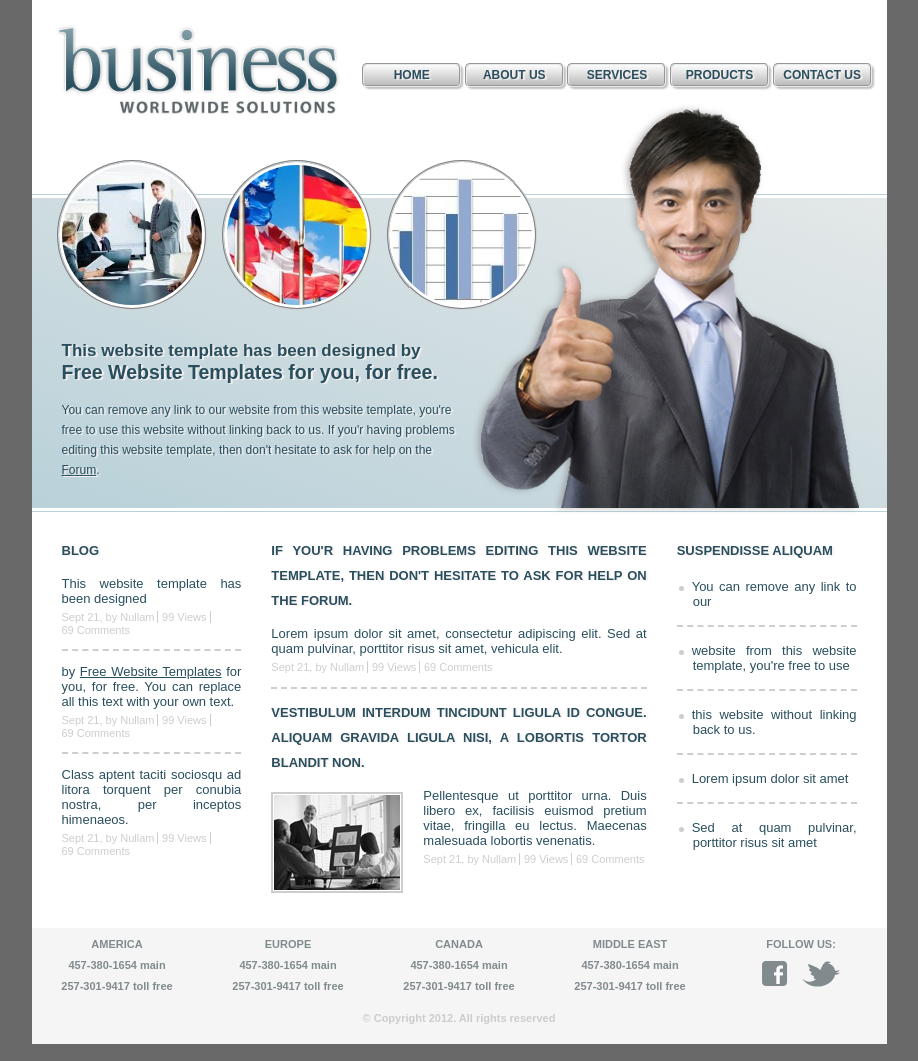
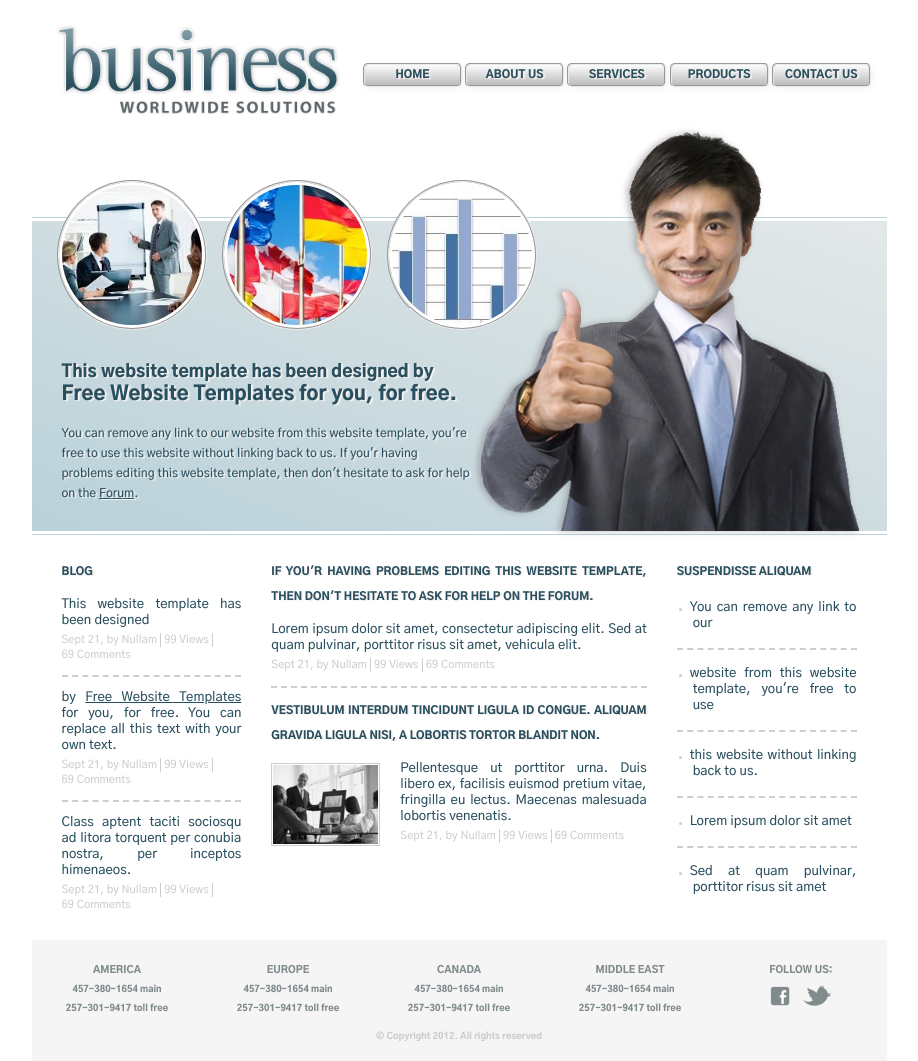
Before and after one commit to Ditiite/Business-webpage-Integrify, a plain HTML site: page index.html in a window 1280 px wide. Shown: the whole page, without its empty margins (181-1099 px from the left). Drawn offline with Linux system fonts and the light colour scheme.

Commit message:
Last small changes for font

```diff
--- a/css/styles.css
+++ b/css/styles.css
@@ -1,8 +1,3 @@
-
-html {
-    background-color: dimgrey;
-}
-
 body {
     font-size: 13px;
     color: #294f5e;
@@ -12,9 +7,7 @@ body {
 .container {
     display: flex;
     flex-flow: column wrap;
-    font-family: 'Cabin', sans-serif;
-    /* font-family: 'Roboto', sans-serif; */
-    /* font-family: 'Source Sans Pro', sans-serif; */
+    font-family: 'Gothic A1', sans-serif;
     margin: 0 auto;
     width: 855px;
 }
@@ -26,7 +19,7 @@ h1,
 }
 
 h2 {
-    font-size: 13px;
+    font-size: 11px;
     line-height: 25px;
 }
 
@@ -75,13 +68,13 @@ a {
     border-radius: 5px;
     background: linear-gradient(#fdfcfc, #bdbcbc);
     display: inline-flex;
-    font-weight: bold;
-    font-size: 12px;
+    font-weight: 600;
+    font-size: 11px;
     justify-content: space-evenly;
     padding: 3px 0;
     width: 95px;
     transition: all 0.7s ease-in-out;
-    box-shadow: 2px 2px 2px silver;
+    box-shadow: 2px 2px 6px #f3f3f3;
 }
 
 .navigator li:hover {
@@ -97,7 +90,7 @@ a {
 
 /*********** MAIN CONTENT SECTION **********/
 .main {
-    padding-top: 90px;
+    padding-top: 110px;
     width: 100%;
     background: #fff;
     position: relative;
@@ -140,14 +133,14 @@ a {
     font-size: 17px !important;
 }
 
-.main > .layer-hero {
+.layer-hero {
     position: absolute;
     bottom: 4;
     right: 20;
     z-index: 1001;
 }
 
-.main > .layer-background {
+.layer-background {
     width: 100%;
     height: 310px;
     position: absolute;
@@ -158,7 +151,7 @@ a {
     padding: 3px 0;
 }
 
-.main > .layer-background > .gradient {
+.gradient {
     background: linear-gradient(to top right, #b9d1d9, #e4e8e8);
     height: 100%;
     width: 100%;
@@ -171,7 +164,7 @@ a {
 }
 
 .round-img {
-    border: 2px groove #ced2d5;
+    border: 2px groove #e9ebea;
     border-radius: 50%;
     background-color: white;
     height: 140px;
@@ -186,7 +179,7 @@ a {
 .smiling-man {
     -webkit-filter: drop-shadow(-3px 0 3px rgba(122, 113, 113, 0.5));
     filter: drop-shadow(-3px 0 3px rgba(122, 113, 113, 0.5));
-    width:400px;
+    width: 400px;
 }
 
 /********** BLOG - ARTICLE SECTION **********/
@@ -253,9 +246,10 @@ ul.article-data {
 
 article > img {
     float: left;
-    border: 2px solid #cfcccc;
-    margin: 17px 20px 20px 0;
+    border: 1px solid #cfcccc;
+    margin: 15px 20px 20px 0;
     padding: 1px;
+    width: 105px;
 }
 
 /** ASIDE SECTION **/
@@ -282,25 +276,25 @@ article > img {
     content: '';
     -webkit-border-radius: 50%;
     border-radius: 50%;
-      height: 5px;
-      width: 5px;
+    height: 3px;
+    width: 3px;
     margin-right: 0.5rem;
     background-color: #cfcccc;
-
 }
 
 /*********** FOOTER SECTION **********/
 .footer {
     background-color: #f5f5f5;
     color: #818b8d;
-    font-size: 11px;
+    font-size: 9px;
     font-weight: bolder;
     line-height: 10px;
+    padding-top: 15px;
 }
 
 h3 {
     text-transform: uppercase;
-    font-size: 1em;
+    font-size: 10px;
 }
 
 .contact {
@@ -322,4 +316,9 @@ h3 {
 
 .fb-icon {
     margin-right: 10px;
+    width: 20px;
 }
+
+.twitter {
+    width: 30px;
+}
--- a/index.html
+++ b/index.html
@@ -7,11 +7,7 @@
     <meta name="viewport" content="width=device-width, initial-scale=1">
     <link rel="stylesheet" href="css/styles.css" />
     <!-- font -->
-    <link href="https://fonts.googleapis.com/css?family=Cabin:900" rel="stylesheet">
-    <!-- <link href="https://fonts.googleapis.com/css?family=Roboto" rel="stylesheet">   -->
-
-    <!-- <link href="https://fonts.googleapis.com/css?family=Source+Sans+Pro:700" rel="stylesheet"> -->
-    <!-- <link href="https://fonts.googleapis.com/css?family=Source+Sans+Pro" rel="stylesheet"> -->
+    <link href="https://fonts.googleapis.com/css?family=Gothic+A1:500,900" rel="stylesheet">
 </head>
 
 <body class="container">
@@ -152,7 +148,7 @@
             <div>
                 <h3>Follow us:</h3>
                 <img class="fb-icon" src="images/fb-icon.gif" alt="facebook icon">
-                <img src="images/twitter-icon.gif" alt="Twitter icon">
+                <img class="twitter" src="images/twitter-icon.gif" alt="Twitter icon">
             </div>
         </div>
 
```
Lines whose indentation alone changed are shown as unchanged.
